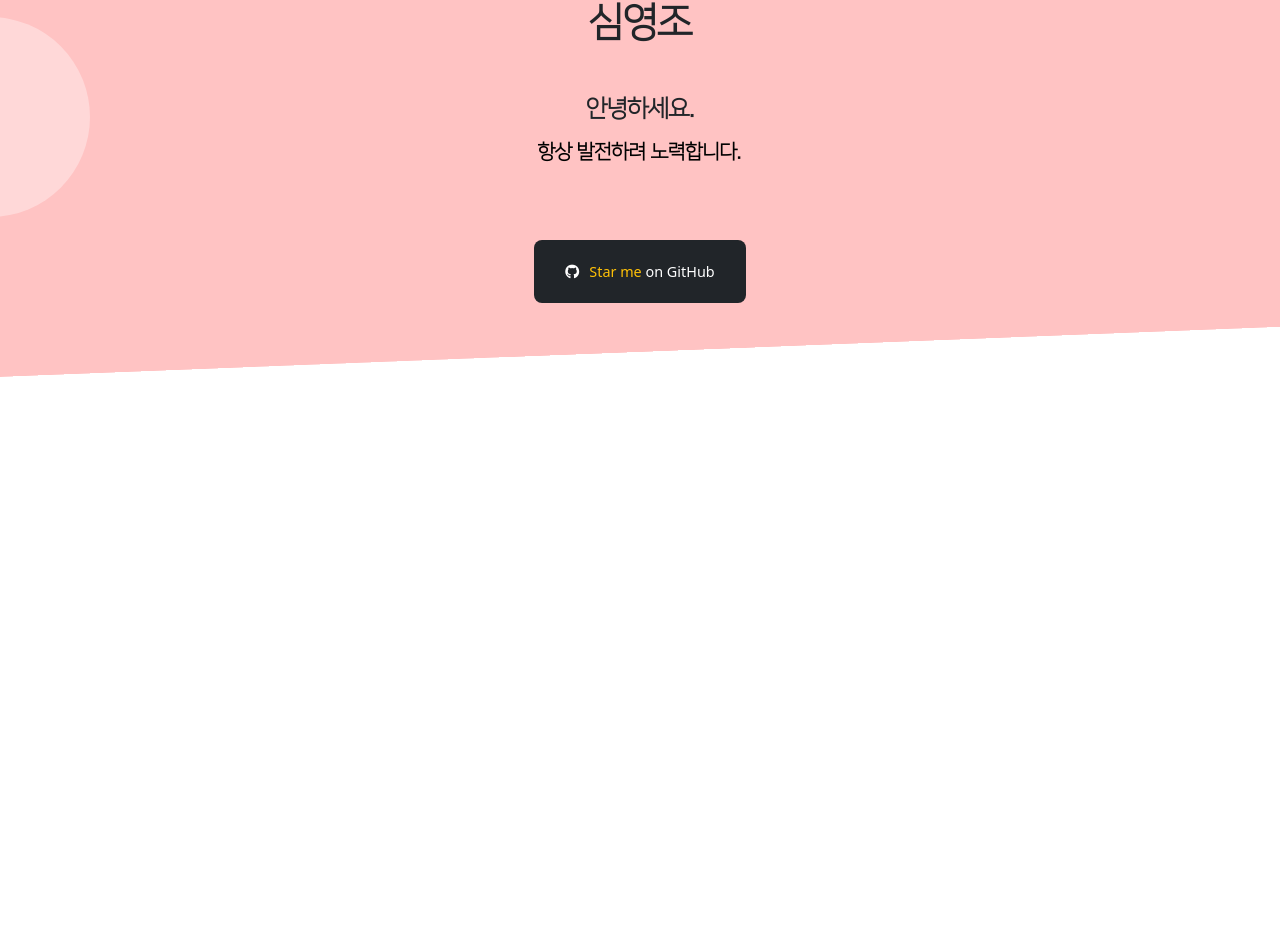
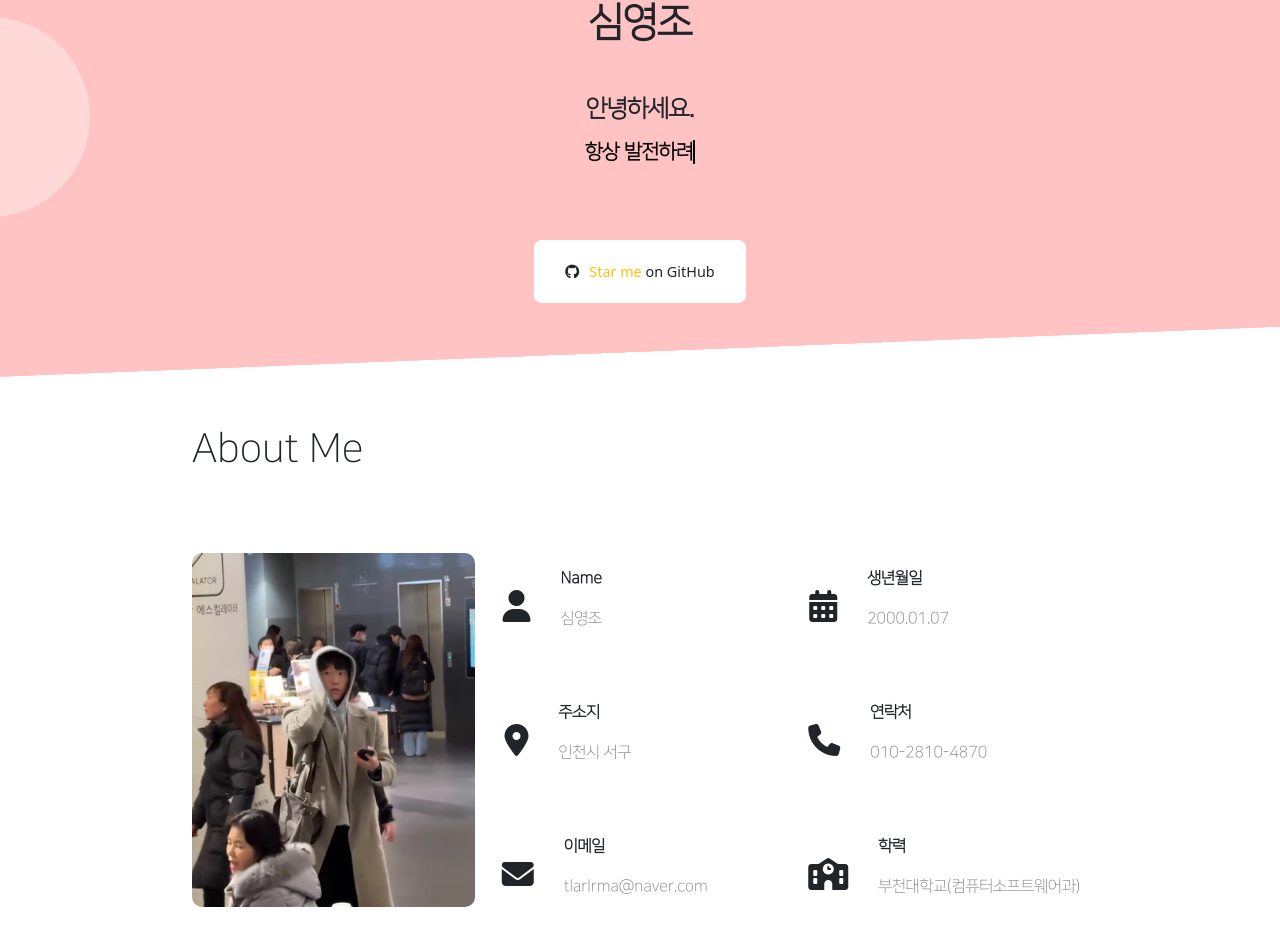
Before and after one commit to gigomgigom/sims-portfolio, a Vue app: page / in a window 1280 px wide. Shown: the part 173-1104 px from the top of the page. Before the commit the page ends 800 px from the top, so only its background shows below. Built offline with nearby package versions, Linux system fonts and the light colour scheme.

Commit message:
SecondSection Completed

```diff
--- a/src/App.vue
+++ b/src/App.vue
@@ -1,13 +1,15 @@
 <template>
   <div id="root">
     <NavBar/>
-    <Header/>
+    <FirstSection/>
+    <SecondSection/>
   </div>
 </template>
 
 <script setup>
 import NavBar from './components/NavBar.vue';
-import Header from './components/Header.vue';
+import FirstSection from './components/FirstSection.vue';
+import SecondSection from './components/SecondSection.vue';
 </script>
 
 <style>
--- a/src/components/Header.vue
+++ b/src/components/FirstSection.vue
@@ -5,7 +5,7 @@
         <div style="height: 30px; margin-bottom: 70px;">
             <h5 id="typing-text"></h5>
         </div>
-        <button id="github_button" class="btn btn-lg bg-dark text-white">
+        <button id="github_button" class="btn btn-lg">
             <i class="fa-brands fa-github"/>
             <span><span class="text-warning">Star me</span> on GitHub</span>
         </button>
@@ -18,7 +18,7 @@
             <div class="bubble"></div>
         </div>
     </section>
-    <div id="div_split"></div>
+    <div id="div_split" class="mb-5"></div>
 </template>
 <script setup>
 import { onMounted } from 'vue';
@@ -139,7 +139,6 @@ document.addEventListener("DOMContentLoaded", function () {
     position: relative;
     background: linear-gradient(to bottom right, #FFC3C3 50%, #ffffff 50%);
     clip-path: polygon(0 0, 100% 0, 0 100%);
-    /* 위쪽은 단색, 아래쪽은 흰색으로 채워질 것입니다 */
 }
 #github_button {
     font-size: 0.9em;
@@ -147,13 +146,16 @@ document.addEventListener("DOMContentLoaded", function () {
     padding-bottom: 20px;
     padding-left: 30px;
     padding-right: 30px;
+    background-color: white;
 }
 #github_button>i{
     margin-right: 10px;
 }
 #github_button:hover{
+    color: white;
+    background-color: black;
     transform: translateY(-5px);
-    transition: transform 0.3s ease;
+    transition: transform 0.3s ease, color 0.3s ease, background-color 0.3s ease;
     box-shadow: 0px 10px 20px rgba(0, 0, 0, 0.2);
 }
 @keyframes caret {
--- a/src/components/NavBar.vue
+++ b/src/components/NavBar.vue
@@ -155,6 +155,7 @@ window.addEventListener('scroll', handleScroll);
     color: black;
     font-size: 1.7em;
     cursor: pointer;
+    font-family: 'nanum';
 }
 .page_title:hover {
     color: #FF5D5D;
@@ -163,6 +164,7 @@ window.addEventListener('scroll', handleScroll);
 .navbar_link {
     font-size: 0.9em;
     color: black;
+    font-family: 'nanum';
 }
 .navbar_link:hover {
     color: #FF5D5D;
@@ -178,6 +180,7 @@ window.addEventListener('scroll', handleScroll);
     color: black;
     font-size: 1.7em;
     cursor: pointer;
+    font-family: 'nanum';
 }
 .modal-dialog {
     max-width: 80%;
--- /dev/null
+++ b/src/components/SecondSection.vue
@@ -0,0 +1,139 @@
+<template>
+    <div id="about_me" class="container">
+        <div class="row">
+            <div class="col-lg-12 mb-5">
+                <h1>About Me</h1>
+            </div>
+            <div class="col-sm-12 col-md-6 col-lg-4 d-flex align-items-center my-4">
+                <div id="my_profile">
+                    <img src="@/assets/MyPhoto.jpg" alt="myPhoto"/>
+                </div>
+            </div>
+            <div id="about_box" class="col-sm-12 col-md-6 col-lg-8">
+                <div class="row">
+                    <div class="item col-md-12 col-lg-6">
+                        <div class="icon">
+                            <i class="fa-solid fa-2xl fa-user"></i>
+                        </div>
+                        <div class="info_text">
+                            <p>
+                                <strong>Name</strong>
+                            </p>
+                            <p style="color: gray;">
+                                심영조
+                            </p>
+                        </div>
+                    </div>
+                    <div class="item col-md-12 col-lg-6">
+                        <div class="icon">
+                            <i class="fa-solid fa-2xl fa-calendar-days"></i>
+                        </div>
+                        <div class="info_text">
+                            <p>
+                                <strong>생년월일</strong>
+                            </p>
+                            <p style="color: gray;">
+                                2000.01.07
+                            </p>
+                        </div>
+                    </div>
+                    <div class="item col-md-12 col-lg-6">
+                        <div class="icon">
+                            <i class="fa-solid fa-2xl fa-location-dot"></i>
+                        </div>
+                        <div class="info_text">
+                            <p>
+                                <strong>주소지</strong>
+                            </p>
+                            <p style="color: gray;">
+                                인천시 서구
+                            </p>
+                        </div>
+                    </div>
+                    <div class="item col-md-12 col-lg-6">
+                        <div class="icon">
+                            <i class="fa-solid fa-2xl fa-phone"></i>
+                        </div>
+                        <div class="info_text">
+                            <p>
+                                <strong>연락처</strong>
+                            </p>
+                            <p style="color: gray;">
+                                010-2810-4870
+                            </p>
+                        </div>
+                    </div>
+                    <div class="item col-md-12 col-lg-6">
+                        <div class="icon">
+                            <i class="fa-solid fa-2xl fa-envelope"></i>
+                        </div>
+                        <div class="info_text">
+                            <p>
+                                <strong>이메일</strong>
+                            </p>
+                            <p style="color: gray;">
+                                tlarlrma@naver.com
+                            </p>
+                        </div>
+                    </div>
+                    <div class="item col-md-12 col-lg-6">
+                        <div class="icon">
+                            <i class="fa-solid fa-2xl fa-school"></i>
+                        </div>
+                        <div class="info_text">
+                            <p>
+                                <strong>학력</strong>
+                            </p>
+                            <p style="color: gray;">
+                                부천대학교(컴퓨터소프트웨어과)
+                            </p>
+                        </div>
+                    </div>
+                </div>
+            </div>
+        </div>
+    </div>
+</template>
+<script setup>
+
+</script>
+<style scoped>
+    #about_me{
+        padding: 0;
+        width: 70%;
+    }
+    #my_profile{
+
+    }
+    .item {
+        display: flex;
+        justify-content: center;
+        align-items: center;
+        margin-top: 20px;
+        padding-left: 15px;
+    }
+    .icon {
+        margin-right: 30px;
+    }
+    .info_text {
+        text-align: left;
+        width: 220px;
+        font-family: 'nanum';
+    }
+    #about_box {
+        display: flex;
+    }
+    h1 {
+        font-family: 'nanum';
+    }
+    img {
+        width: 100%;
+        display: inline;
+        border-radius: 10px;
+    }
+    img:hover {
+        transform: translateY(-5px);
+        transition: transform 0.3s ease;
+        box-shadow: rgba(0, 0, 0, 0.5) 0px 0px 10px 0px;
+    }
+</style>
```
Also changed, not shown: src/assets/MyPhoto.jpg (added).
